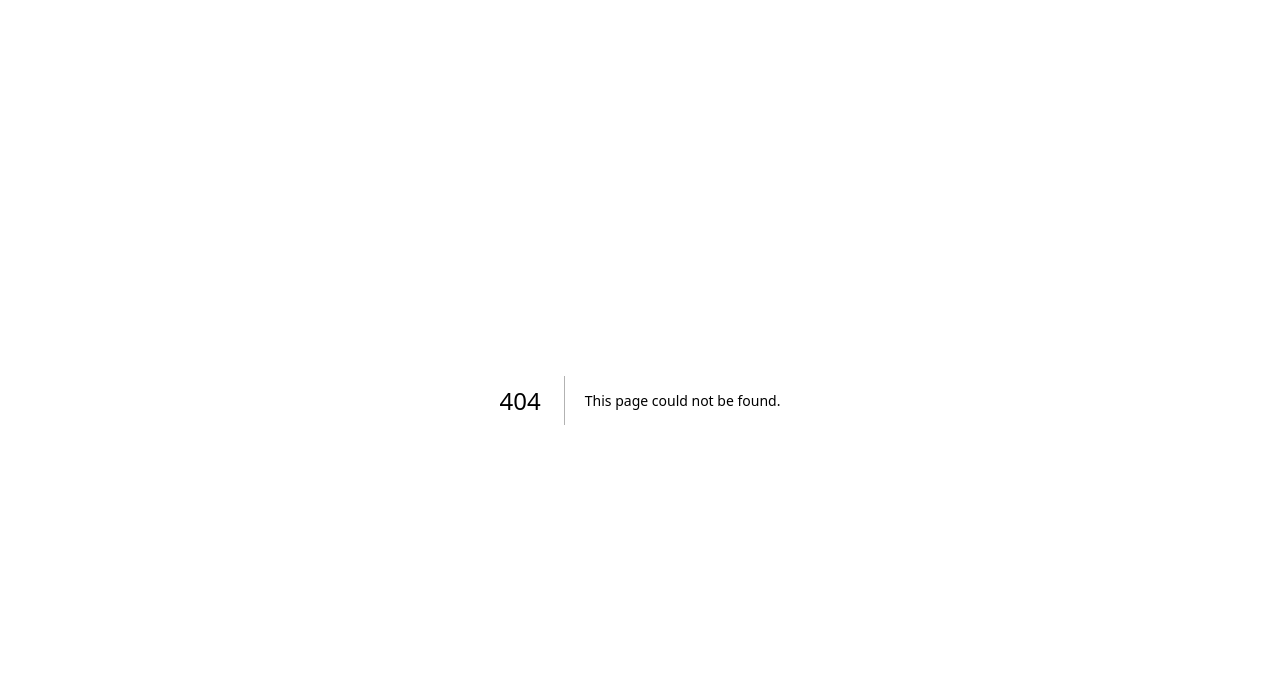
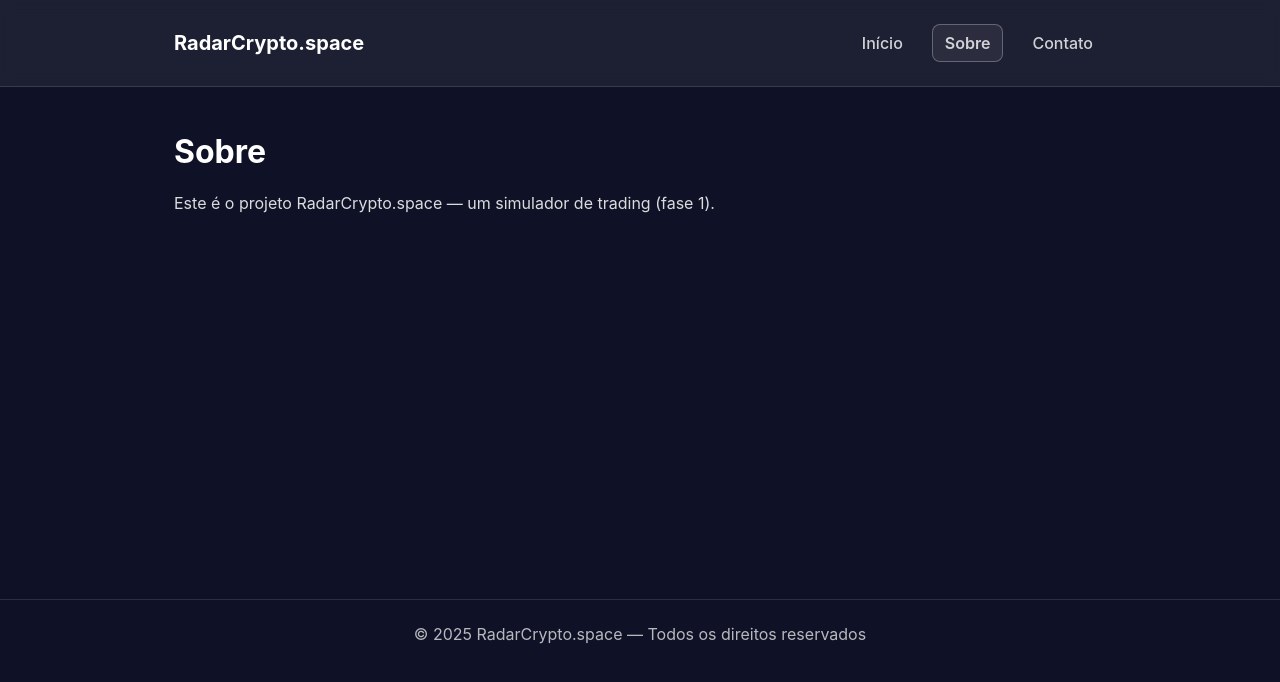
Before and after one commit to Ivanmonteiro-create/radarcripto.space, a Next.js app: page /sobre in a window 1280 px wide. Before the commit this address had no page. Shown: the top 682 px of the page. Built offline with nearby package versions, Linux system fonts and the light colour scheme.

Commit message:
Create sobre.js

```diff
--- /dev/null
+++ b/pages/sobre.js
@@ -0,0 +1,18 @@
+// pages/sobre.js
+import Header from '../components/Header';
+import Footer from '../components/Footer';
+
+export default function Sobre() {
+  return (
+    <>
+      <Header />
+      <main className="container" style={{ minHeight: '60vh' }}>
+        <h1>Sobre</h1>
+        <p style={{ opacity: 0.85 }}>
+          Este é o projeto RadarCrypto.space — um simulador de trading (fase 1).
+        </p>
+      </main>
+      <Footer />
+    </>
+  );
+}
```
